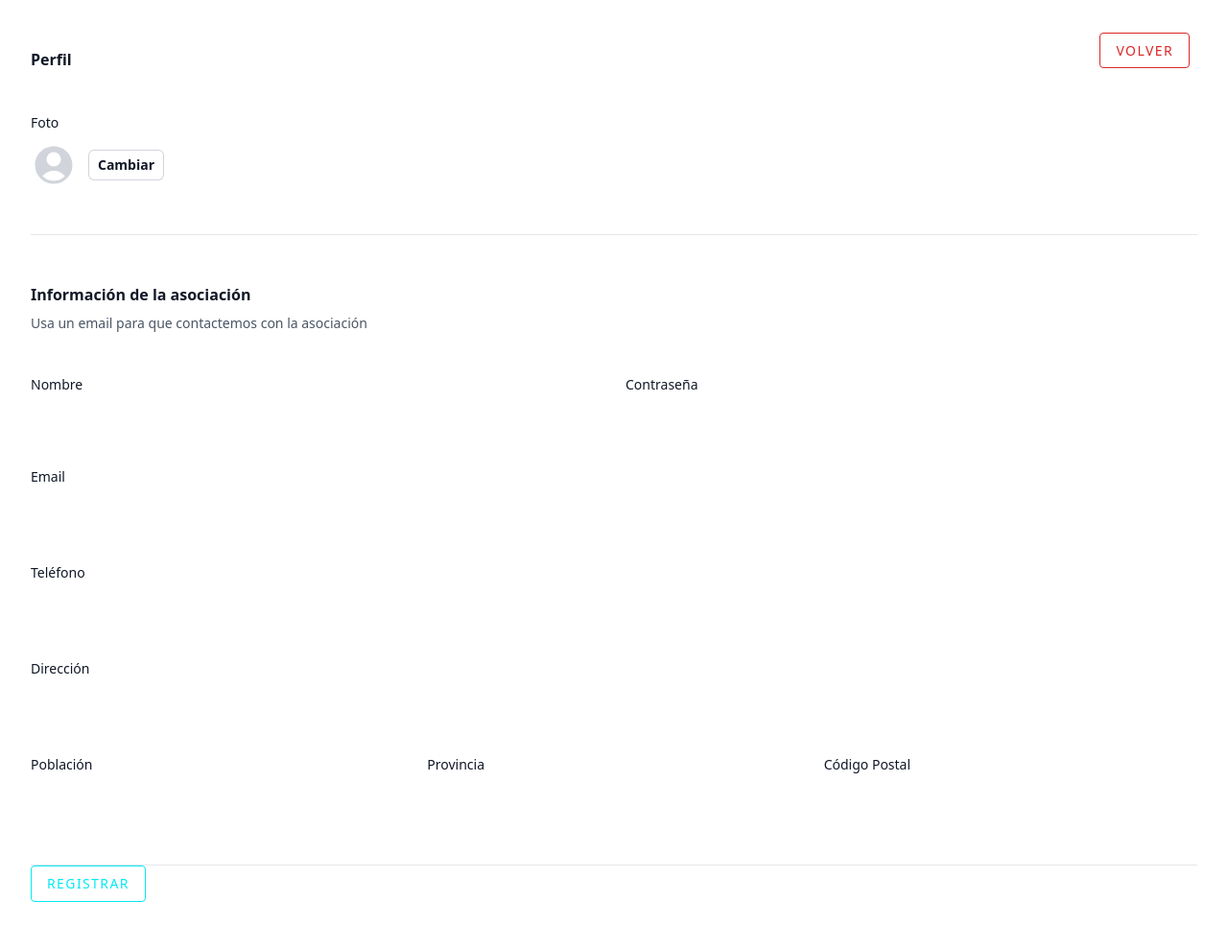
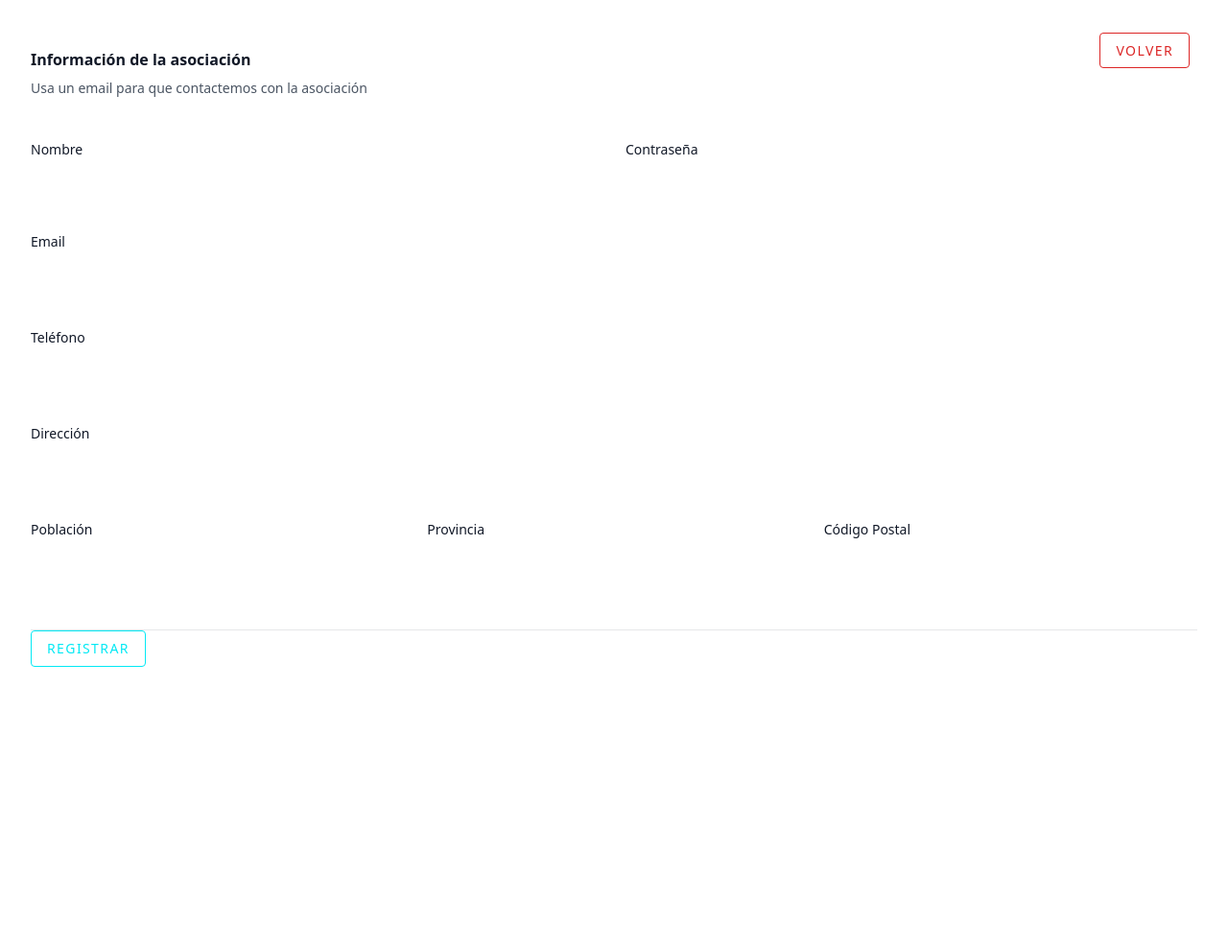
Before and after one commit to Alvaro357/animales, a Django app: page /registro/ in a window 1280 px wide. Shown: the whole page at 96% size. After the commit the page ends 695 px from the top, so only its background shows below. Run offline with Django 5.2, Linux system fonts and the light colour scheme; style sheets or scripts are compiled from the project's sources; some libraries are stand-ins or nearby versions.

Commit message:
cuarto commit

```diff
--- a/myapp/templates/registro_asociacion.html
+++ b/myapp/templates/registro_asociacion.html
@@ -19,22 +19,6 @@
         <form method="POST">
             {% csrf_token %}
             <div class="space-y-12">
-                <div class="border-b border-gray-900/10 pb-12">
-                    <h2 class="text-base/7 font-semibold text-gray-900">Perfil</h2>
-
-                    <div class="mt-10 grid grid-cols-1 gap-x-6 gap-y-8 sm:grid-cols-6">
-
-                        <div class="col-span-full">
-                            <label for="photo" class="block text-sm/6 font-medium text-gray-900">Foto</label>
-                            <div class="mt-2 flex items-center gap-x-3">
-                                <svg class="size-12 text-gray-300" viewBox="0 0 24 24" fill="currentColor" aria-hidden="true" data-slot="icon">
-                                    <path fill-rule="evenodd" d="M18.685 19.097A9.723 9.723 0 0 0 21.75 12c0-5.385-4.365-9.75-9.75-9.75S2.25 6.615 2.25 12a9.723 9.723 0 0 0 3.065 7.097A9.716 9.716 0 0 0 12 21.75a9.716 9.716 0 0 0 6.685-2.653Zm-12.54-1.285A7.486 7.486 0 0 1 12 15a7.486 7.486 0 0 1 5.855 2.812A8.224 8.224 0 0 1 12 20.25a8.224 8.224 0 0 1-5.855-2.438ZM15.75 9a3.75 3.75 0 1 1-7.5 0 3.75 3.75 0 0 1 7.5 0Z" clip-rule="evenodd" />
-                                </svg>
-                                <button type="button" class="rounded-md bg-white px-2.5 py-1.5 text-sm font-semibold text-gray-900 shadow-xs ring-1 ring-gray-300 ring-inset hover:bg-gray-50">Cambiar</button>
-                            </div>
-                        </div>
-                    </div>
-                </div>
 
                 <div class="border-b border-gray-900/10 pb-12">
                     <h2 class="text-base/7 font-semibold text-gray-900">Información de la asociación</h2>
```
